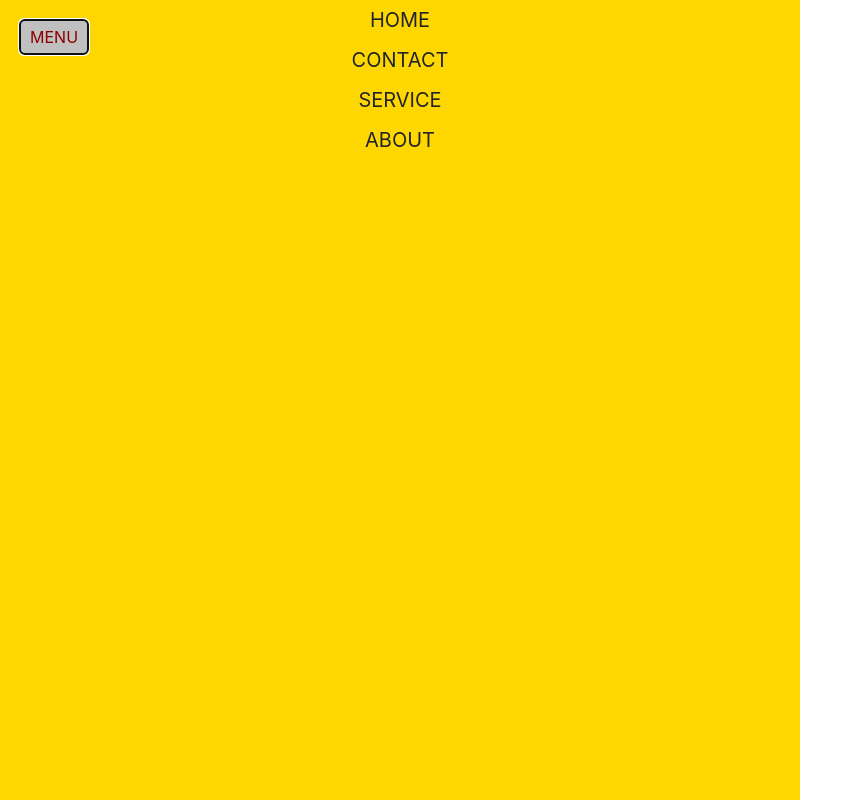
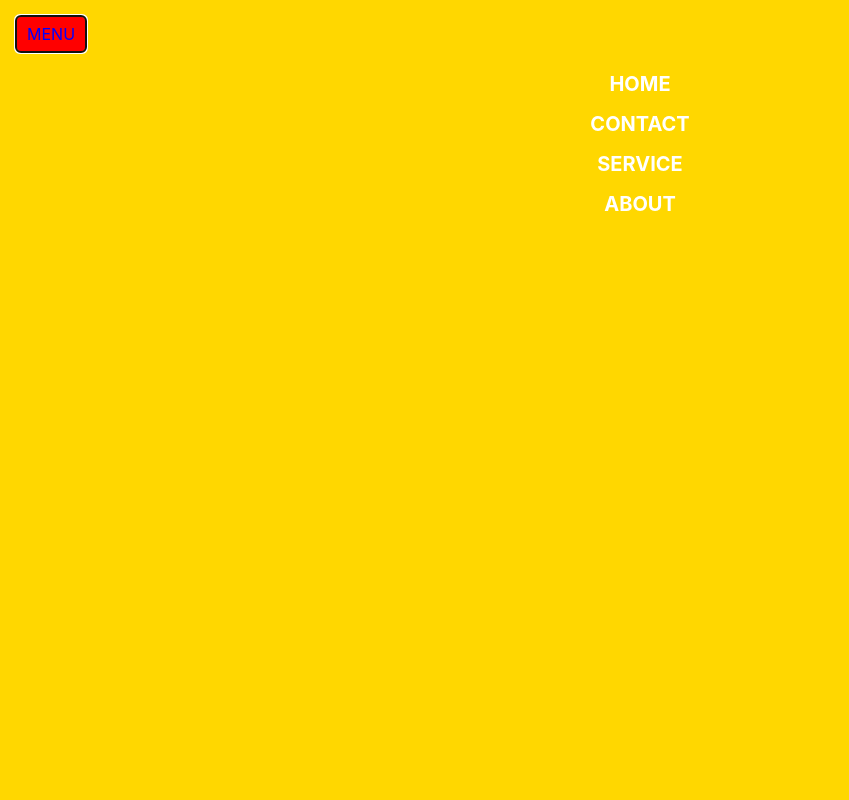
Before and after one commit to JohnathanRB219/week11proj, a plain HTML site: page index.html in a window 1280 px wide. Both pictures are taken after a click on the button "MENU". Shown: the whole page, without its empty margins (0-849 px from the left). Drawn offline with nearby package versions, Linux system fonts and the light colour scheme.

Commit message:
editing4

```diff
--- a/css/main.css
+++ b/css/main.css
@@ -3,23 +3,25 @@
 /*my html button*/
 #menu{
 	border: 0;
+	top: 15px;
+	left:15px;
 	border-radius: 5px;
-	margin: 20px;
+	/*margin: 20px;*/
 	padding: 5px 10px;
 	color: #8b0000;
 	background-color: silver;
 	position: fixed;
-	transition: 0.5s ease;
+	transition: 0.3s ease;
 	z-index: 999;
 }
 
 
 /*my button with a class of menu button, when the button is opened. when my page is refreshed my button is open (Brain)*/
-/*#menu.menu-open{
+#menu.menu-open{
 	background-color: red;
 	border: 2px solid yellow;
 	color: blue;
-}*/
+}
 
 /*my li class hidden but right now there only hidden when my button is open also having trouble getting li to appear (Brain)*/
 .hidden{
@@ -30,11 +32,13 @@
 .menu2open{
 	position: fixed;
 	z-index: 998;
+	top: 0;
+	left: 0;
 	background-color: gold;
 	height: 100vh;
-	width: 100vh;
+	width: 100vw;
 	transform-origin: left;
-	transition: 2s ease;
+	transition: 0.5s ease;
 
 }
 /*my ul effect changes when ubutton is open*/
@@ -42,12 +46,14 @@
 	list-style-type: none;
 	padding:0;
 	text-align: center;
+	margin: 5%;
 
 }
 /*when my button is open div and ul li take effect */
 #menu2 ul li{
 	padding:5px;
 	font-size: 1.25rem;
+	font-weight: bold;
 }
 /*when hovering over when div is open take effect on ul li also*/
 #menu2 ul li:hover{
--- a/index.html
+++ b/index.html
@@ -23,7 +23,7 @@
 
 
 
-		<ul class="align-self-center mx-auto">
+		<ul class="text-white">
 
 			<li class="hidden">HOME</li>
 			<li class="hidden">CONTACT</li>
```
